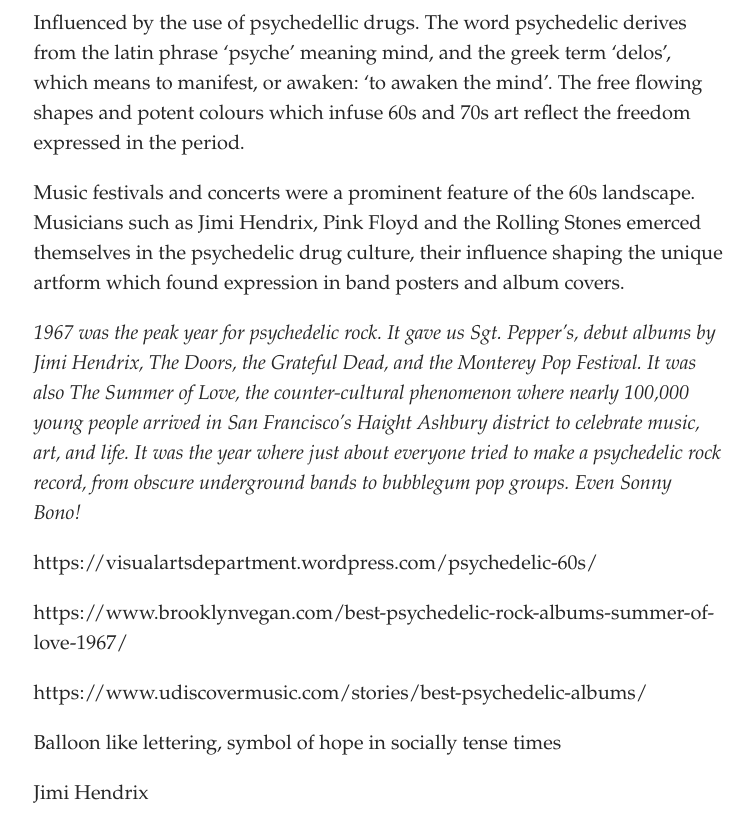
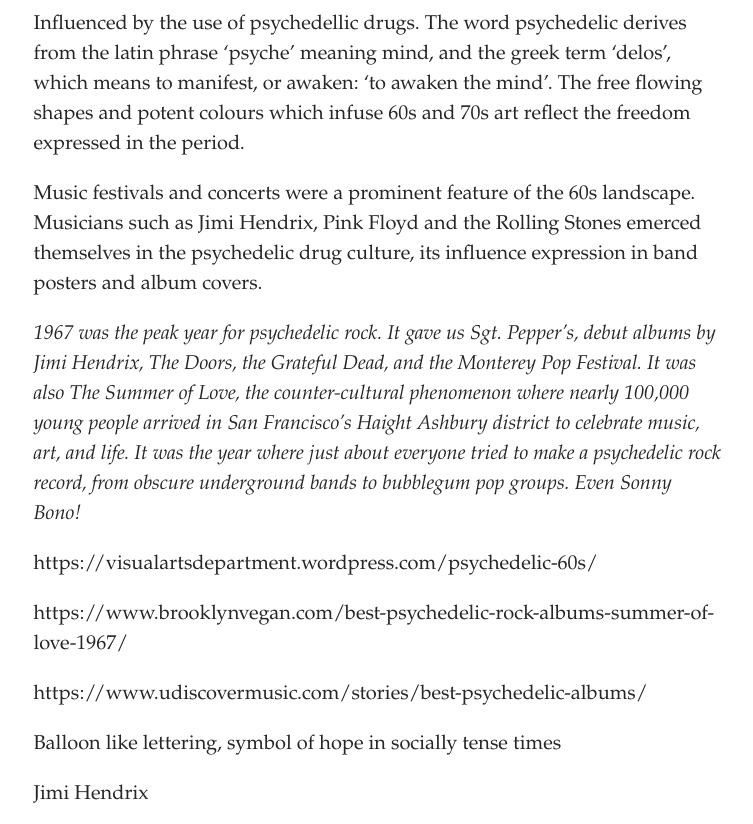
Before and after one commit to lauracutting/typetune, a Jekyll site: the page built from _posts/2020-10-28-groovy-baby.md, in a window 1280 px wide and 900 px high, scrolled down 301 px, cut to the strip 76-900 px from the top of the window. Shown: the whole strip, without its empty margins (261-1014 px from the left). Built offline with Jekyll 4.4.1, drawn with Linux system fonts in a browser that asks for light colours; some web fonts are replaced.

Commit message:
Update Post “2020-10-28-groovy-baby”

```diff
--- a/_posts/2020-10-28-groovy-baby.md
+++ b/_posts/2020-10-28-groovy-baby.md
@@ -10,7 +10,7 @@
 ---
 Influenced by the use of psychedellic drugs. The word psychedelic derives from the latin phrase 'psyche' meaning mind, and the greek term 'delos', which means to manifest, or awaken: 'to awaken the mind'. The free flowing shapes and potent colours which infuse 60s and 70s art reflect the freedom expressed in the period.
 
-Music festivals and concerts were a prominent feature of the 60s landscape. Musicians such as Jimi Hendrix, Pink Floyd and the Rolling Stones emerced themselves in the psychedelic drug culture, their influence shaping the unique artform which found expression in band posters and album covers.
+Music festivals and concerts were a prominent feature of the 60s landscape. Musicians such as Jimi Hendrix, Pink Floyd and the Rolling Stones emerced themselves in the psychedelic drug culture, its influence expression in band posters and album covers.
 
 *1967 was the peak year for psychedelic rock. It gave us Sgt. Pepper’s, debut albums by Jimi Hendrix, The Doors, the Grateful Dead, and the Monterey Pop Festival. It was also The Summer of Love, the counter-cultural phenomenon where nearly 100,000 young people arrived in San Francisco’s Haight Ashbury district to celebrate music, art, and life. It was the year where just about everyone tried to make a psychedelic rock record, from obscure underground bands to bubblegum pop groups. Even Sonny Bono!*
 
```
